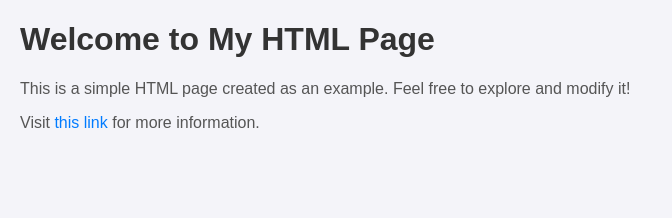
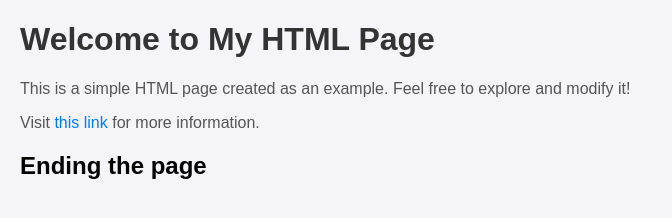
Before and after one commit to mohaitham012/git-course, a plain HTML site: page index.html in a window 1280 px wide. Shown: the whole page, without its empty margins (0-672 px from the left). Drawn offline with Linux system fonts and the light colour scheme.

Commit message:
adding h2 to index.html

```diff
--- a/index.html
+++ b/index.html
@@ -29,5 +29,6 @@
   <h1>Welcome to My HTML Page</h1>
   <p>This is a simple HTML page created as an example. Feel free to explore and modify it!</p>
   <p>Visit <a href="secondary.html" target="_blank">this link</a> for more information.</p>
+  <h2>Ending the page</h2>
 </body>
 </html>
```
